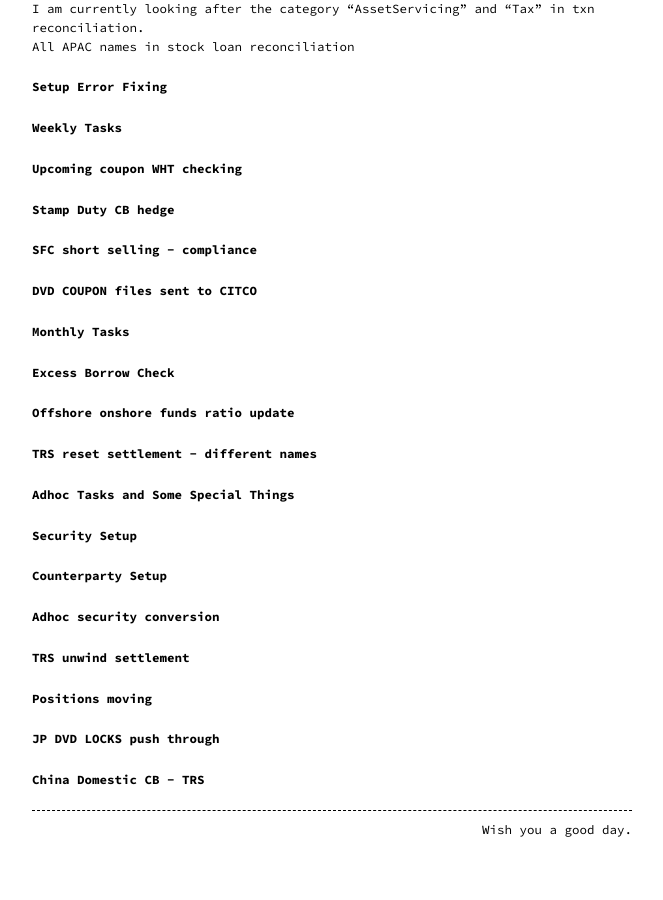
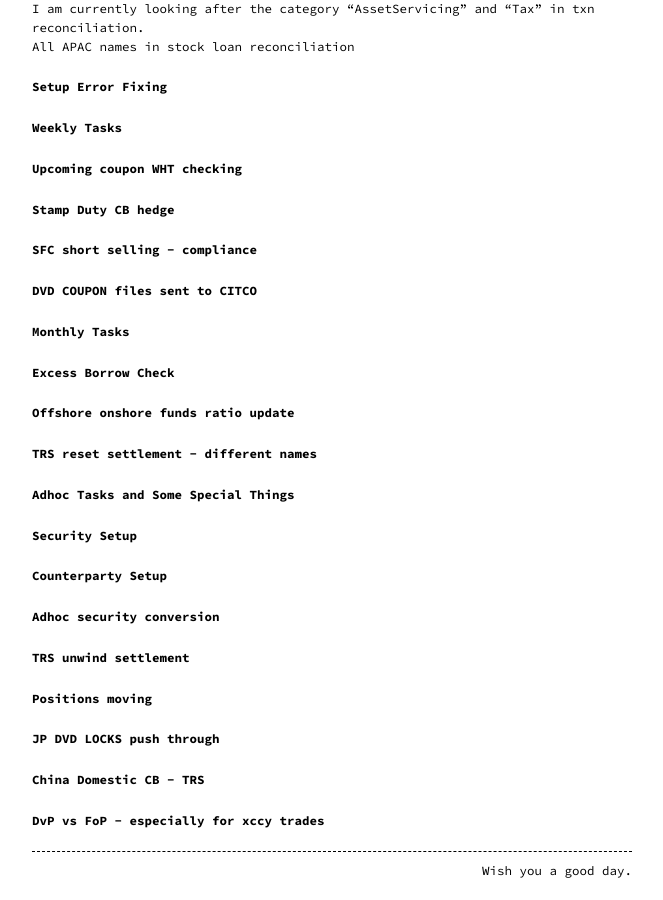
Before and after one commit to 912828qj2/912828qj2.github.io, a Jekyll site: the page built from hkmo.md, in a window 1280 px wide and 900 px high, scrolled down 1438 px. Shown: the whole window, without its empty margins (308-971 px from the left). Built offline with Jekyll 4.4.1, drawn with Linux system fonts in a browser that asks for light colours; before the commit the page ends 2298 px from its top, so only the background shows below that.

Commit message:
Update hkmo.md

```diff
--- a/hkmo.md
+++ b/hkmo.md
@@ -83,3 +83,5 @@ All APAC names in stock loan reconciliation
 ### JP DVD LOCKS push through
 
 ### China Domestic CB - TRS
+
+### DvP vs FoP - especially for xccy trades
```
